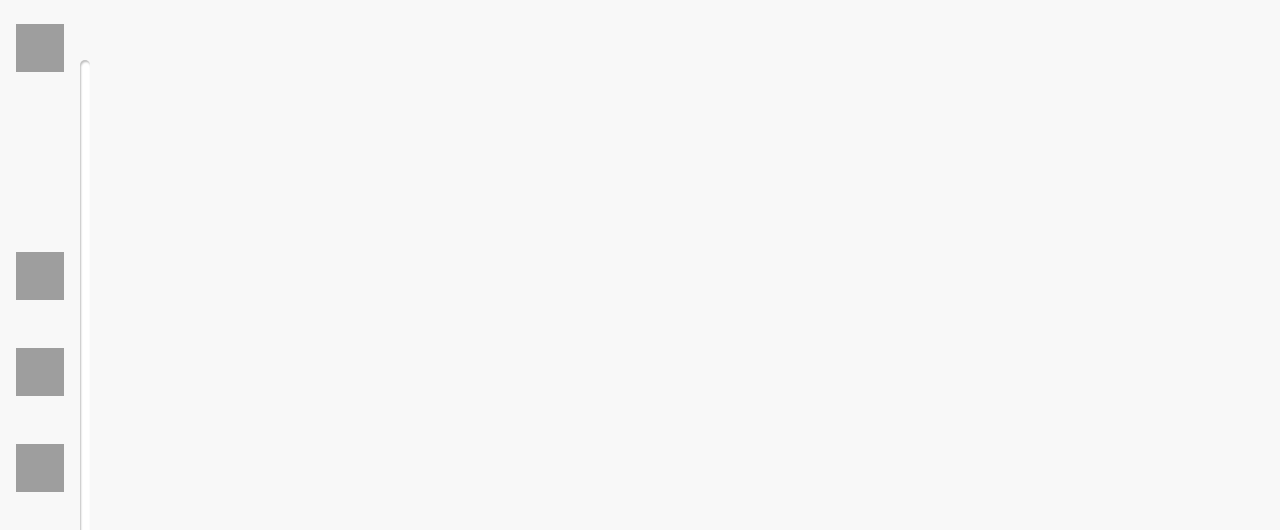
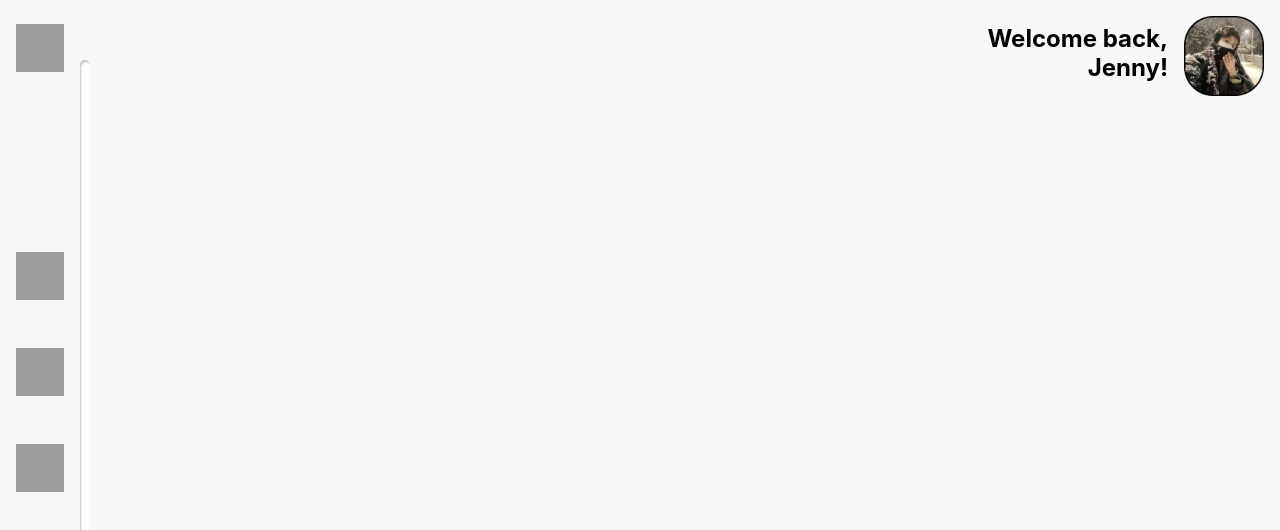
Before and after one commit to Jomanahani/Singup-login-pages, a React (Create React App) app: page / in a window 1280 px wide. Shown: the top 530 px of the page. Built offline with nearby package versions, Linux system fonts and the light colour scheme; grey boxes are pictures that could not be loaded.

Commit message:
add profile component

```diff
--- /dev/null
+++ b/src/Component/User/index.jsx
@@ -0,0 +1,19 @@
+import React, { Component } from 'react'
+import Profile from '../../assetse/Profile.png'
+
+import './style.css'
+
+export default class User
+ extends Component {
+  render() {
+    return (
+      <div className='profile'>
+        <div className='info'>
+        <h2>Welcome back,</h2>
+        <h2>Jenny!</h2>
+        </div>
+        <img src={Profile} alt='Profile'/>
+      </div>
+    )
+  }
+}
--- /dev/null
+++ b/src/Component/User/style.css
@@ -0,0 +1,18 @@
+.profile {
+    display: flex;
+    position: fixed;
+    top: 0;
+    right: 0;
+    margin-top: 1rem;
+    max-width: 100%;
+    padding-right: 1rem;
+}
+.profile img{
+    height: 5rem;
+    width: 5rem;
+}
+.info{
+    flex-direction: column;
+    padding: 0.5rem 1rem;
+    text-align: end;
+}
--- a/src/Pages/Home/index.jsx
+++ b/src/Pages/Home/index.jsx
@@ -1,6 +1,7 @@
 import React, { Component } from 'react'
 
 import SideBar from '../../Component/SideBar'
+import User from '../../Component/User'
 
 import './style.css'
 
@@ -9,6 +10,9 @@ export default class Home extends Component {
     return (
       <div className='home'>
         <SideBar/>
+        <main>
+        <User />
+        </main>
       </div>
     )
   }
--- a/src/Pages/Home/style.css
+++ b/src/Pages/Home/style.css
@@ -1,5 +1,9 @@
 .home{
+    display: flex;
     height: 100vh;
     width: 100vw;
     background-color: #F8F8F8;
 }
+main{
+    width: 100%;
+}
```
Also changed, not shown: src/assetse/Profile.png (added).
